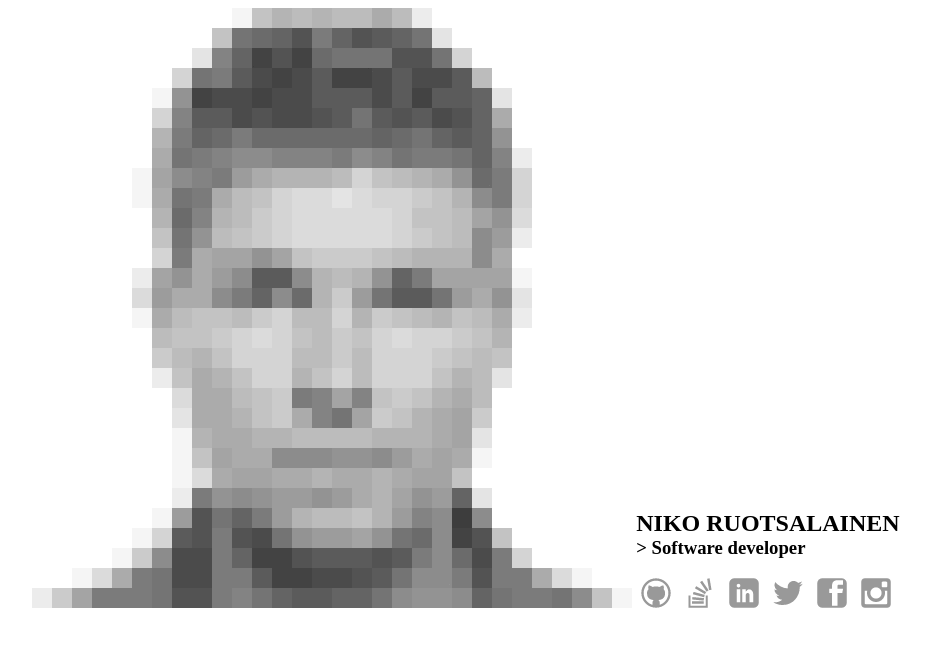
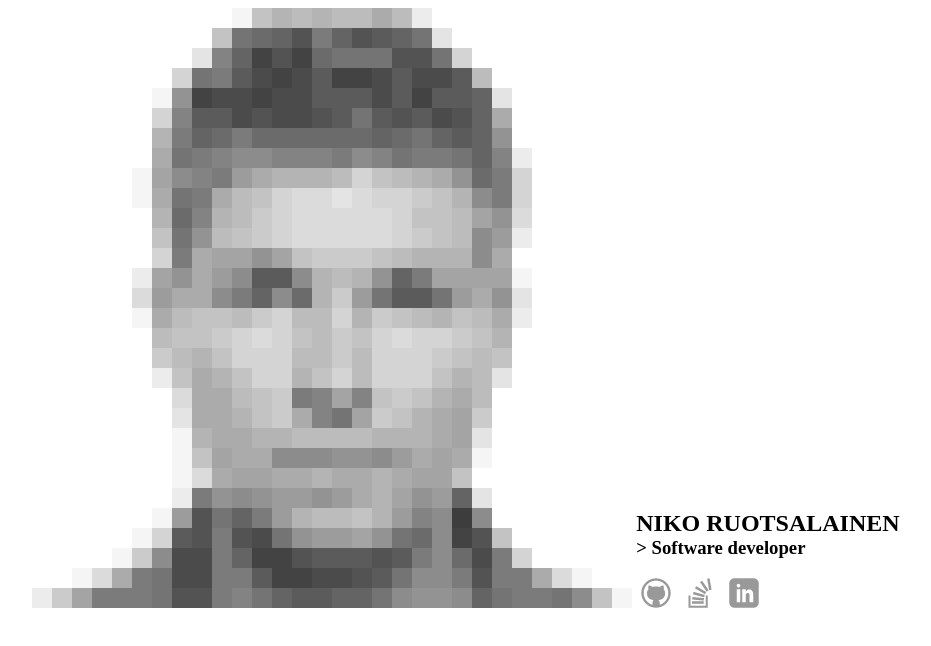
Before and after one commit to nruotsal/nruotsal.github.io, a plain HTML site: page index.html in a window 1280 px wide. Shown: the whole page, without its empty margins (39-970 px from the left). Drawn offline with Linux system fonts and the light colour scheme.

Commit message:
Remove Facebook, Instagram and Twitter links

```diff
--- a/index.html
+++ b/index.html
@@ -22,9 +22,6 @@
                 <a class="social" href="https://github.com/nruotsal"><img src="img/github.png"></a>
                 <a class="social" href="https://stackoverflow.com/users/4079317/niko-ruotsalainen"><img src="img/stackoverflow.png"></a>
                 <a class="social" href="http://fi.linkedin.com/in/nikoruotsalainen"><img src="img/linkedin.png"></a>
-                <a class="social" href="https://twitter.com/in3rt"><img src="img/twitter.png"></a>
-                <a class="social" href="https://www.facebook.com/niko.ruotsalainen"><img src="img/facebook-square.png"></a>
-                <a class="social" href="http://instagram.com/nikoruo"><img src="img/instagram.png"></a>
             </p>
         </div>
     </section>
```
Also changed, not shown: img/facebook-square.png (deleted), img/instagram.png (deleted), img/twitter.png (deleted).
